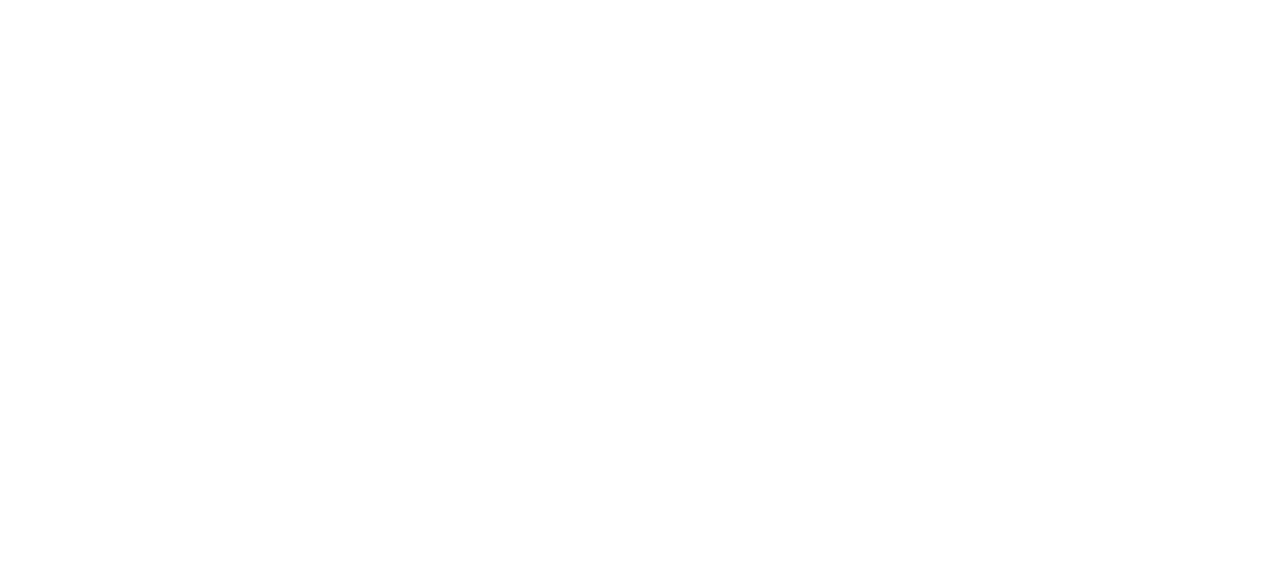
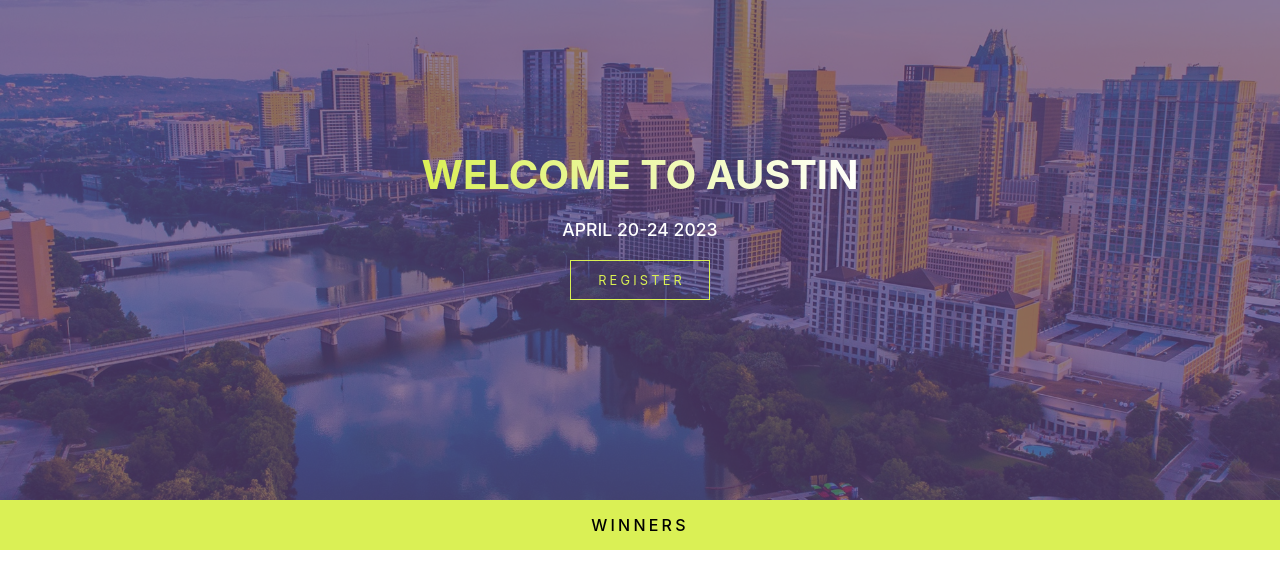
Before and after one commit to zengjilie/2023-www-conference, a Next.js app: page / in a window 1280 px wide. Shown: the top 588 px of the page. Built offline with nearby package versions, Linux system fonts and the light colour scheme.

Commit message:
finished header

```diff
--- a/package.json
+++ b/package.json
@@ -11,7 +11,8 @@
   "dependencies": {
     "next": "12.1.2",
     "react": "17.0.2",
-    "react-dom": "17.0.2"
+    "react-dom": "17.0.2",
+    "sass": "^1.50.0"
   },
   "devDependencies": {
     "@types/node": "17.0.23",
--- a/pages/index.tsx
+++ b/pages/index.tsx
@@ -1,20 +1,36 @@
 import type { NextPage } from 'next'
 import Head from 'next/head'
 import Image from 'next/image'
-import styles from '../styles/Home.module.css'
+import styles from '../styles/Home.module.scss'
 
 const Home: NextPage = () => {
 	return (
-    <div className={styles.container}>
+		<>
 			<Head>
 				<title>World Wide Web Conference 2023</title>
-        <meta name="description" content="Generated by create next app" />
+				<meta name="description" content="World Wide Web Conference 2023, Austin TX" />
+				<meta name='keywords' content='' />
+				<meta name='author' content='The University of Texas at Austin, School of Information' />
+				<meta name='viewport' content='width=device-width, initial-scale=1.0' />
 				<link rel="icon" href="/favicon.ico" />
 			</Head>
 
+			<div className={styles.bgImg}>
+				<div className={styles.bgColor}>
+					<h1 className={styles.homeTitle}>Welcome to Austin</h1>
+					<p className={styles.homeDate}>APRIL 20-24 2023</p>
+					<a className={styles.homeBtn}>Registe<span>r</span></a>
+				</div>
+			</div>
 
+			<div className={styles.winnerBtn}>
+				<a className={styles.winnerText}>winners</a>
+			</div>
+
+			<div className={styles.keynote}>
 
 			</div>
+		</>
 	)
 }
 
--- a/styles/Home.module.css
+++ /dev/null
@@ -1,116 +0,0 @@
-.container {
-  padding: 0 2rem;
-}
-
-.main {
-  min-height: 100vh;
-  padding: 4rem 0;
-  flex: 1;
-  display: flex;
-  flex-direction: column;
-  justify-content: center;
-  align-items: center;
-}
-
-.footer {
-  display: flex;
-  flex: 1;
-  padding: 2rem 0;
-  border-top: 1px solid #eaeaea;
-  justify-content: center;
-  align-items: center;
-}
-
-.footer a {
-  display: flex;
-  justify-content: center;
-  align-items: center;
-  flex-grow: 1;
-}
-
-.title a {
-  color: #0070f3;
-  text-decoration: none;
-}
-
-.title a:hover,
-.title a:focus,
-.title a:active {
-  text-decoration: underline;
-}
-
-.title {
-  margin: 0;
-  line-height: 1.15;
-  font-size: 4rem;
-}
-
-.title,
-.description {
-  text-align: center;
-}
-
-.description {
-  margin: 4rem 0;
-  line-height: 1.5;
-  font-size: 1.5rem;
-}
-
-.code {
-  background: #fafafa;
-  border-radius: 5px;
-  padding: 0.75rem;
-  font-size: 1.1rem;
-  font-family: Menlo, Monaco, Lucida Console, Liberation Mono, DejaVu Sans Mono,
-    Bitstream Vera Sans Mono, Courier New, monospace;
-}
-
-.grid {
-  display: flex;
-  align-items: center;
-  justify-content: center;
-  flex-wrap: wrap;
-  max-width: 800px;
-}
-
-.card {
-  margin: 1rem;
-  padding: 1.5rem;
-  text-align: left;
-  color: inherit;
-  text-decoration: none;
-  border: 1px solid #eaeaea;
-  border-radius: 10px;
-  transition: color 0.15s ease, border-color 0.15s ease;
-  max-width: 300px;
-}
-
-.card:hover,
-.card:focus,
-.card:active {
-  color: #0070f3;
-  border-color: #0070f3;
-}
-
-.card h2 {
-  margin: 0 0 1rem 0;
-  font-size: 1.5rem;
-}
-
-.card p {
-  margin: 0;
-  font-size: 1.25rem;
-  line-height: 1.5;
-}
-
-.logo {
-  height: 1em;
-  margin-left: 0.5rem;
-}
-
-@media (max-width: 600px) {
-  .grid {
-    width: 100%;
-    flex-direction: column;
-  }
-}
--- /dev/null
+++ b/styles/Home.module.scss
@@ -0,0 +1,82 @@
+.bgImg {
+    width: 100%;
+    height: 500px;
+    background-image: url("/images/home.jpeg");
+    background-size: cover;
+    background-position: center;
+}
+
+.bgColor {
+    background-color: rgba(93, 69, 123, 0.7);
+    width: 100%;
+    height: 500px;
+    display: flex;
+    flex-direction: column;
+    align-items: center;
+}
+
+.homeTitle {
+    text-transform: uppercase;
+    background: linear-gradient(90deg, #DAF055, #FFFFFC);
+    background-clip: text;
+    -webkit-text-fill-color: transparent;
+    font-size: 2.5rem;
+    text-align: center;
+    margin-top: 150px;
+    margin-bottom: 20px;
+}
+
+.homeDate {
+    text-transform: uppercase;
+    font-size: 1.1rem;
+    color: white;
+    font-weight: 500;
+    margin: 0;
+    margin-bottom: 20px;
+}
+
+.homeBtn {
+    text-transform: uppercase;
+    color: #D9EF53;
+    font-size: .8rem;
+    letter-spacing: .2rem;
+    display: flex;
+    align-items: center;
+    justify-content: center;
+    width: 140px;
+    height: 40px;
+    border: 1px solid #DAF055;
+    cursor: pointer;
+    transition: background-color, border, letter-spacing;
+    transition-duration: 0.2s;
+    transition-timing-function: ease;
+
+    span {
+        letter-spacing: normal;
+    }
+
+    &:hover {
+        letter-spacing: .3rem;
+        background-color: #DAF055;
+        color: black;
+    }
+}
+
+.winnerBtn {
+    background-color: #DAF055;
+    text-align: center;
+    padding: 15px;
+    cursor: pointer;
+
+    &:hover .winnerText {
+        letter-spacing: .3rem;
+    }
+}
+
+.winnerText {
+    text-transform: uppercase;
+    letter-spacing: .2rem;
+    font-weight: 500;
+    font-size: 1rem;
+    transition: letter-spacing .2s ease;
+}
```
Also changed, not shown: comps/Footer.tsx (added, +7 -0 lines), comps/NavBar.tsx (added, +7 -0 lines), public/images/home.jpeg (added), 1 other file (tests, documents, lock files or other folders). Lines whose indentation alone changed are shown as unchanged.
